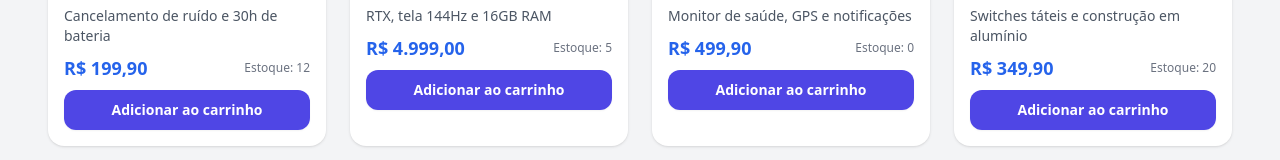
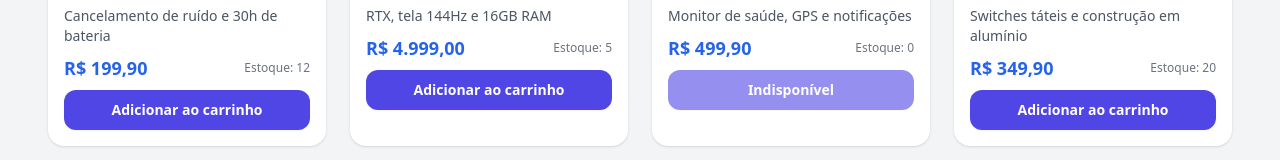
Before and after one commit to takiguchii/Ecommerce-Project-Factory-IV, a Vue app in the folder frontend/Ecommerce/: page / in a window 1280 px wide. Shown: the part 910-1070 px from the top of the page. Built offline with nearby package versions, Linux system fonts and the light colour scheme.

Commit message:
feat: implement add to cart with localStorage

```diff
--- a/frontend/Ecommerce/src/views/HomeView.vue
+++ b/frontend/Ecommerce/src/views/HomeView.vue
@@ -1,3 +1,4 @@
+
 <template>
   <div class="min-h-screen bg-gray-100">
     <section class="relative w-full h-[320px] md:h-[420px] lg:h-[520px] overflow-hidden">
@@ -33,10 +34,13 @@
             </div>
 
             <button
+              :disabled="p.stock === 0"
+              @click="addToCart(p)"
               class="w-full mt-3 inline-flex items-center justify-center gap-2 rounded-xl px-4 py-2.5 text-sm font-semibold
                      text-white shadow-sm transition
+                     disabled:opacity-60 disabled:cursor-not-allowed
                      bg-indigo-600 hover:bg-indigo-700">
-              Adicionar ao carrinho
+              {{ p.stock === 0 ? 'Indisponível' : 'Adicionar ao carrinho' }}
             </button>
           </div>
         </article>
@@ -55,6 +59,19 @@ const products = ref([
   { id: 4, title: 'Teclado Mecânico RGB', subtitle: 'Switches táteis e construção em alumínio', price: 349.9, stock: 20, image: 'https://www.kabum.com.br/_next/image?url=https%3A%2F%2Fimages8.kabum.com.br%2Fprodutos%2Ffotos%2F627458%2Fteclado-mecanico-gamer-machenike-k500-b61-rgb-switch-brown-layout-61-teclas-abnt2-cinza-k500-b61_1746534964_gg.jpg&w=640&q=75' }
 ])
 
+function addToCart(product) {
+  if (product.stock === 0) return
+  const cart = JSON.parse(localStorage.getItem('cart') || '[]')
+  const idx = cart.findIndex(i => i.id === product.id)
+  if (idx >= 0) {
+    cart[idx].qty += 1
+  } else {
+    // salva apenas campos necessários
+    cart.push({ id: product.id, title: product.title, price: product.price, image: product.image, qty: 1 })
+  }
+  localStorage.setItem('cart', JSON.stringify(cart))
+}
+
 function formatPrice(n) {
   return new Intl.NumberFormat('pt-BR', { style: 'currency', currency: 'BRL' }).format(n)
 }
```
